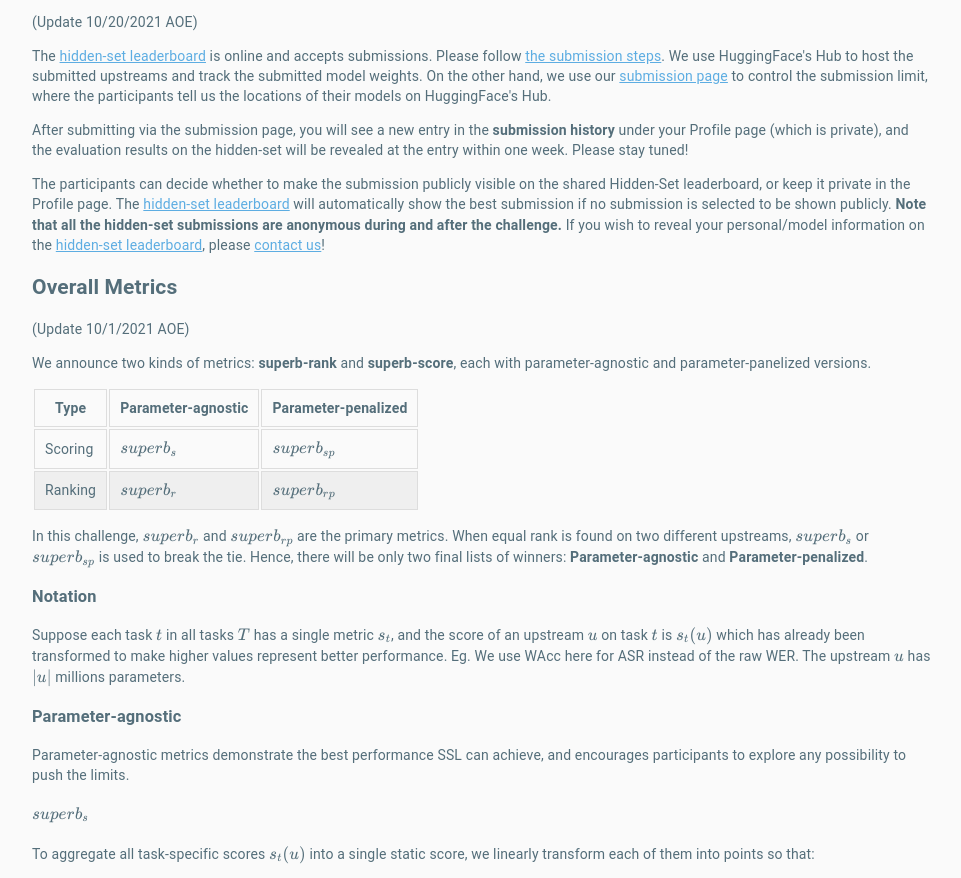
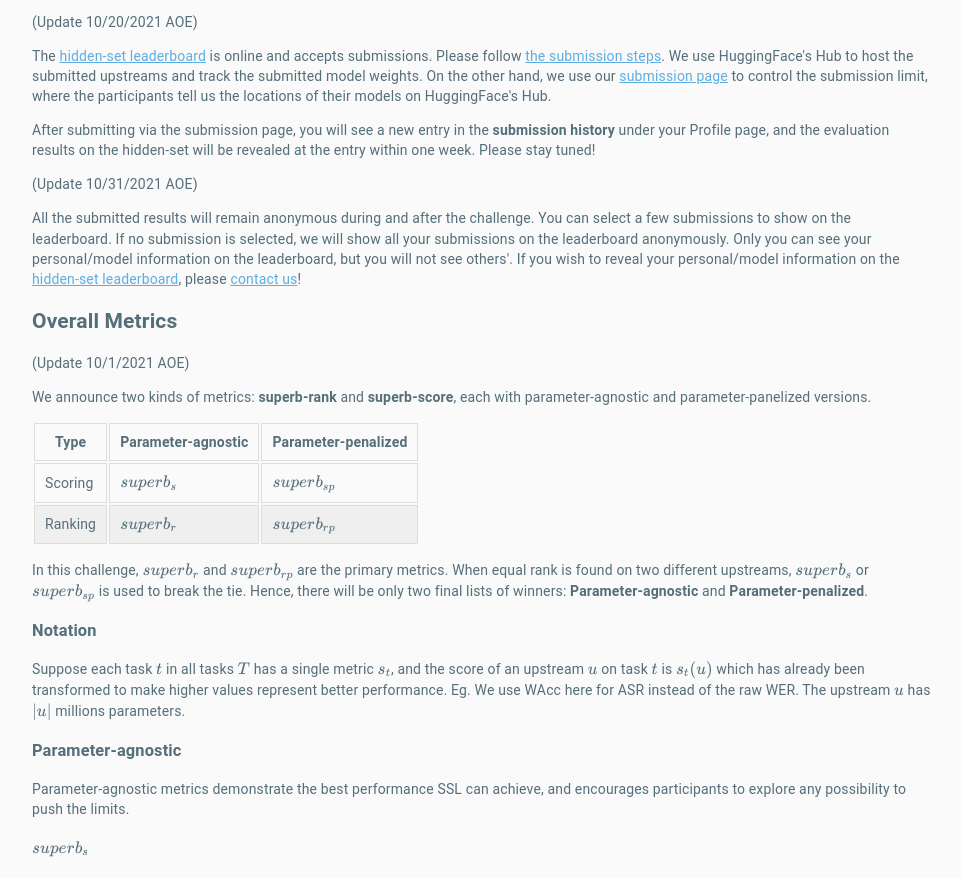
Before and after one commit to superbbenchmark/website-react, a React (Create React App) app in the folder frontend/: page /challenge in a window 1280 px wide. Shown: the part 6040-6918 px from the top of the page, without its empty margins (158-1119 px from the left). Built offline with nearby package versions, Linux system fonts and the light colour scheme.

Commit message:
update privacy policy

```diff
--- a/frontend/src/policy.js
+++ b/frontend/src/policy.js
@@ -207,12 +207,15 @@ After training the downstream model for all tasks, we show the best performance
 
 The [hidden-set leaderboard](leaderboard?subset=Hidden+Dev+Set&track=constrained) is online and accepts submissions. Please follow [the submission steps](https://huggingface.co/superb/superb-submission). We use HuggingFace's Hub to host the submitted upstreams and track the submitted model weights. On the other hand, we use our [submission page](submit?type=hidden) to control the submission limit, where the participants tell us the locations of their models on HuggingFace's Hub.
 
-After submitting via the submission page, you will see a new entry in the **submission history** under your Profile page (which is private), and the evaluation results on the hidden-set will be revealed at the entry within one week.
+After submitting via the submission page, you will see a new entry in the **submission history** under your Profile page, and the evaluation results on the hidden-set will be revealed at the entry within one week.
 Please stay tuned!
 
-The participants can decide whether to make the submission publicly visible on the shared Hidden-Set leaderboard, or keep it private in the Profile page.
-The [hidden-set leaderboard](leaderboard?subset=Hidden+Dev+Set&track=constrained) will automatically show the best submission if no submission is selected to be shown publicly.
-**Note that all the hidden-set submissions are anonymous during and after the challenge.**
+(Update 10/31/2021 AOE)
+
+All the submitted results will remain anonymous during and after the challenge.
+You can select a few submissions to show on the leaderboard.
+If no submission is selected, we will show all your submissions on the leaderboard anonymously.
+Only you can see your personal/model information on the leaderboard, but you will not see others'.
 If you wish to reveal your personal/model information on the [hidden-set leaderboard](leaderboard?subset=Hidden+Dev+Set&track=constrained), please [contact us](#Contact)!
 
 ## Overall Metrics
```
